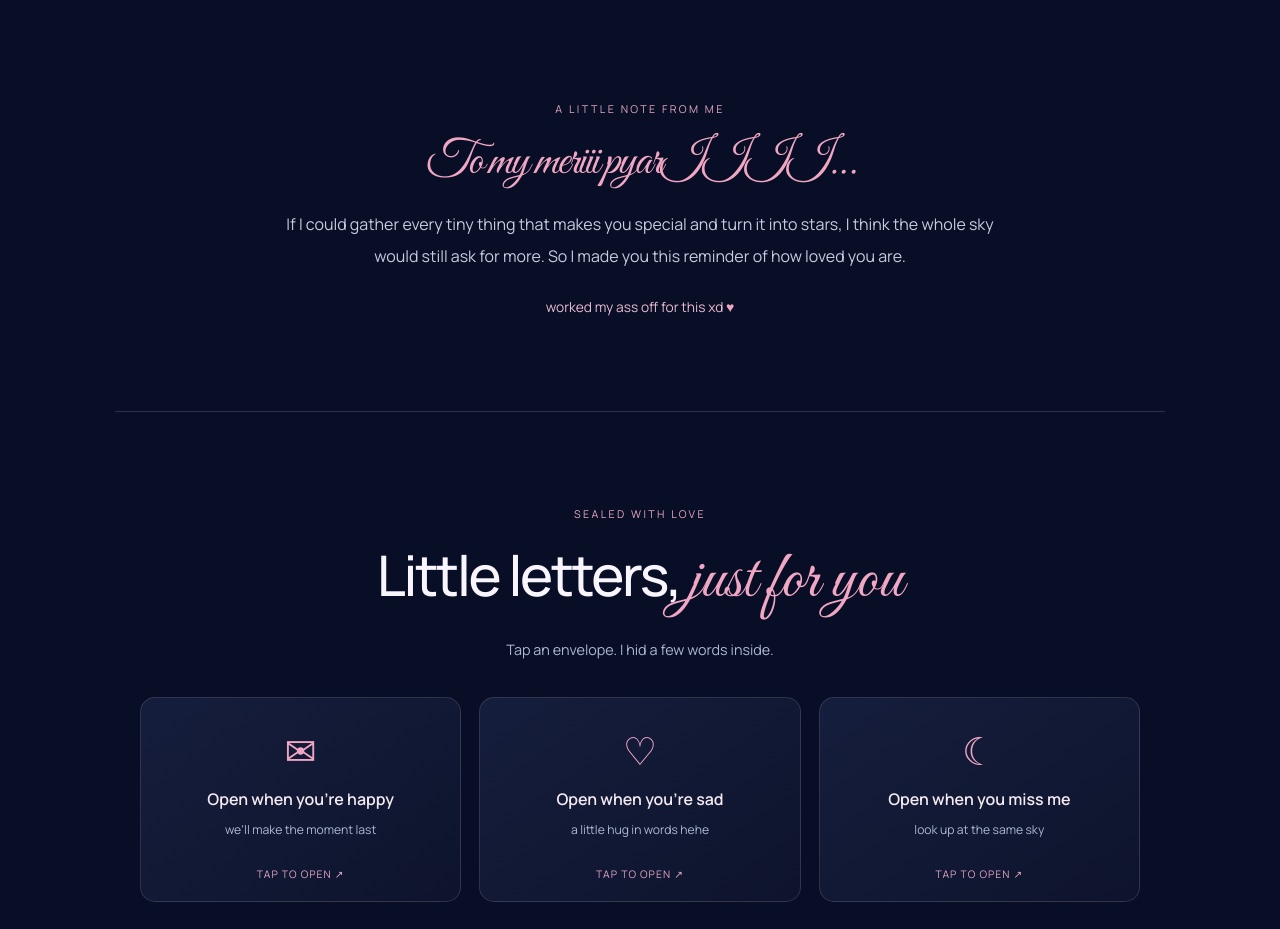
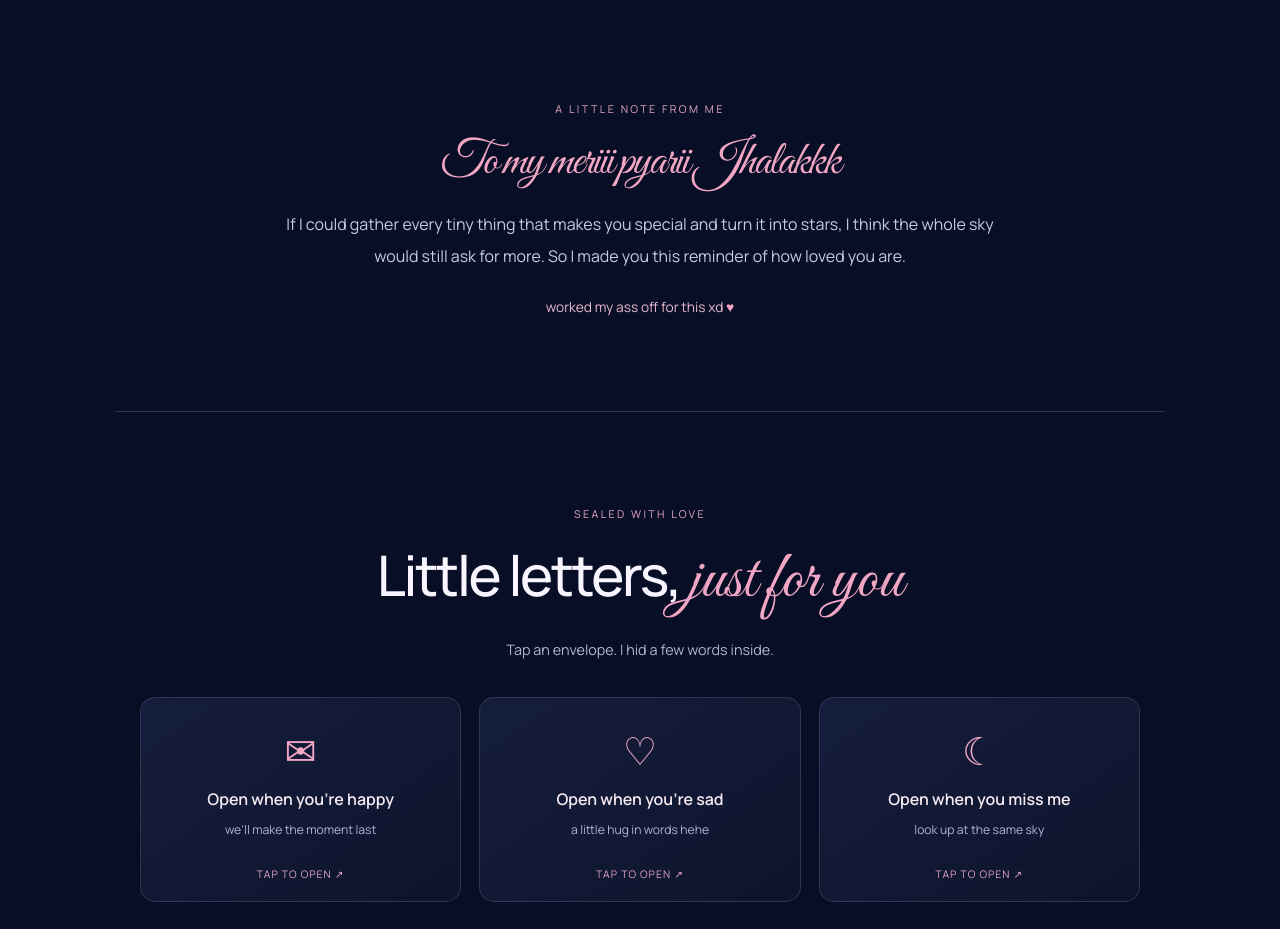
Before and after one commit to pottykhalo/Jhalaks-birthday, a plain HTML site: page index.html in a window 1280 px wide. Shown: the part 800-1729 px from the top of the page. Drawn offline with Linux system fonts and the light colour scheme.

Commit message:
Update index.html

```diff
--- a/index.html
+++ b/index.html
@@ -35,7 +35,7 @@
 
 <section class="intro reveal" id="intro">
   <div class="section-kicker">A LITTLE NOTE FROM ME</div>
-  <h2 class="script">To my meriii pyarIIII…</h2>
+  <h2 class="script">To my meriii pyarii Jhalakkk</h2>
   <p class="wide-copy">If I could gather every tiny thing that makes you special and turn it into stars, I think the whole sky would still ask for more. So I made you this reminder of how loved you are.</p>
   <div class="signature"> worked my ass off for this xd <span>♥</span></div>
 </section>
```
